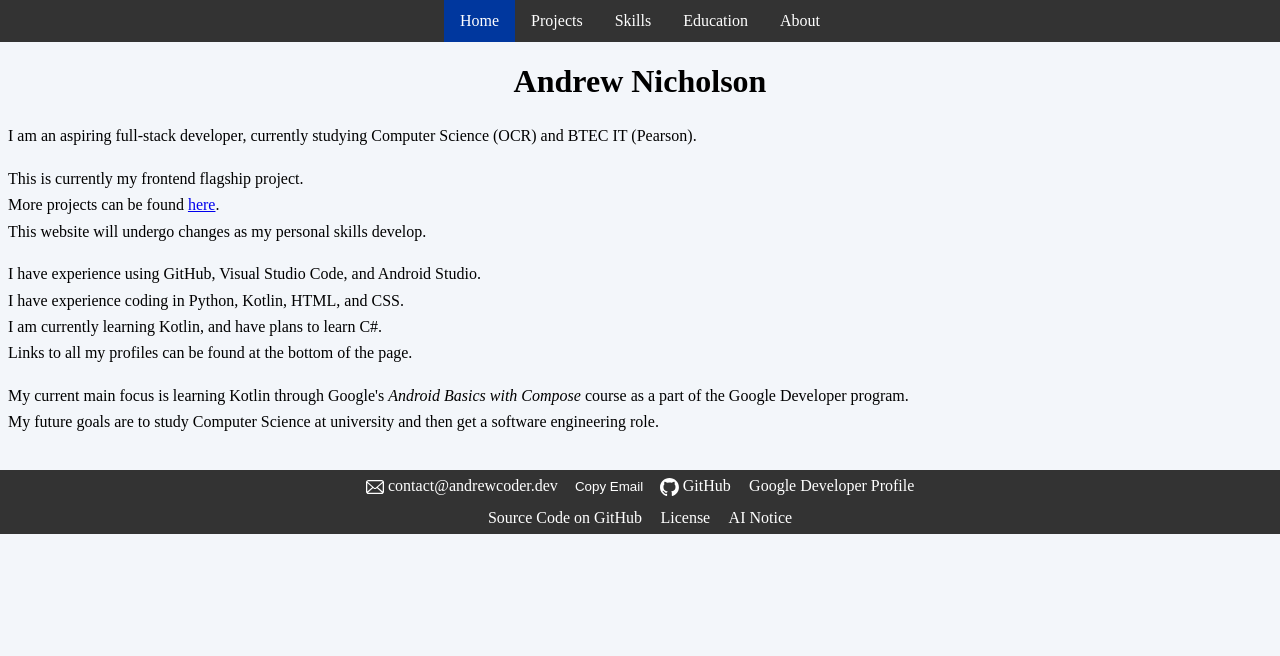
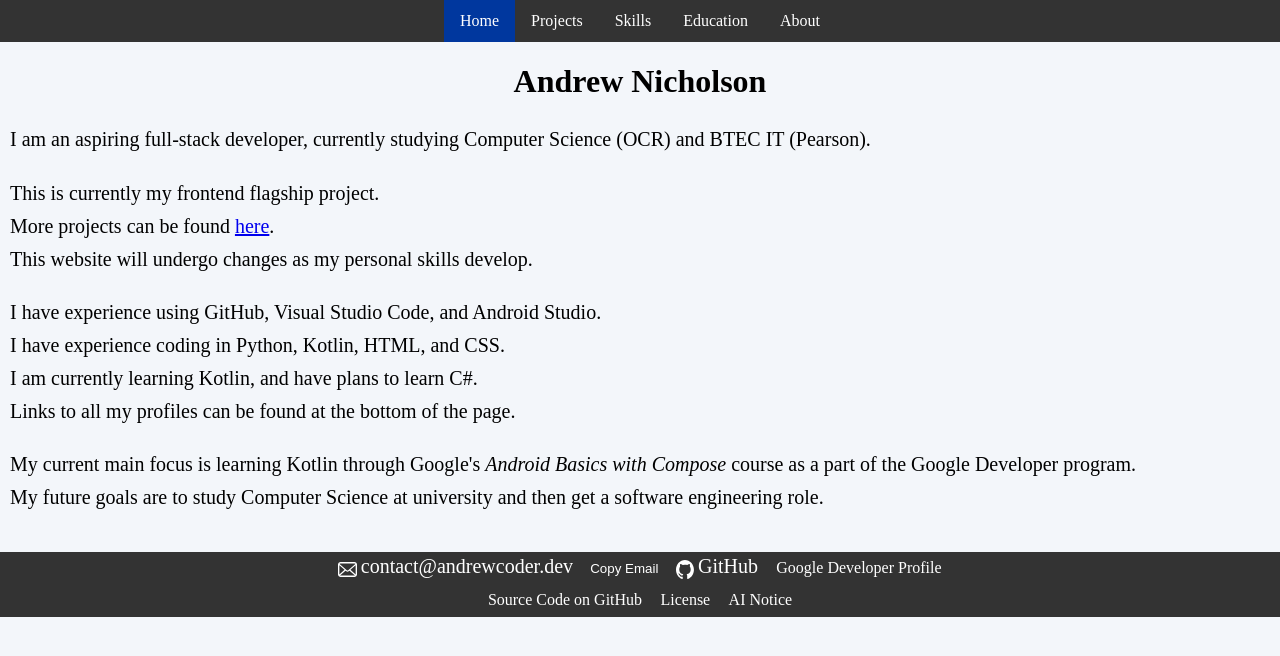
Before and after one commit to Andrew-Dev-Coder/Portfolio, a Jekyll site: the page built from index.html, in a window 1280 px wide. Shown: the top 656 px of the page. Built offline with Jekyll 4.4.1, drawn with Linux system fonts in a browser that asks for light colours.

Commit message:
Update style.css
Added bigger text sizes for accessibility

```diff
--- a/CSS/style.css
+++ b/CSS/style.css
@@ -122,6 +122,10 @@ h4{
 
 p{
     line-height: 1.45;
+}
+
+p, span{
+    font-size: 1.25em;
 }
 
 hr{
```
